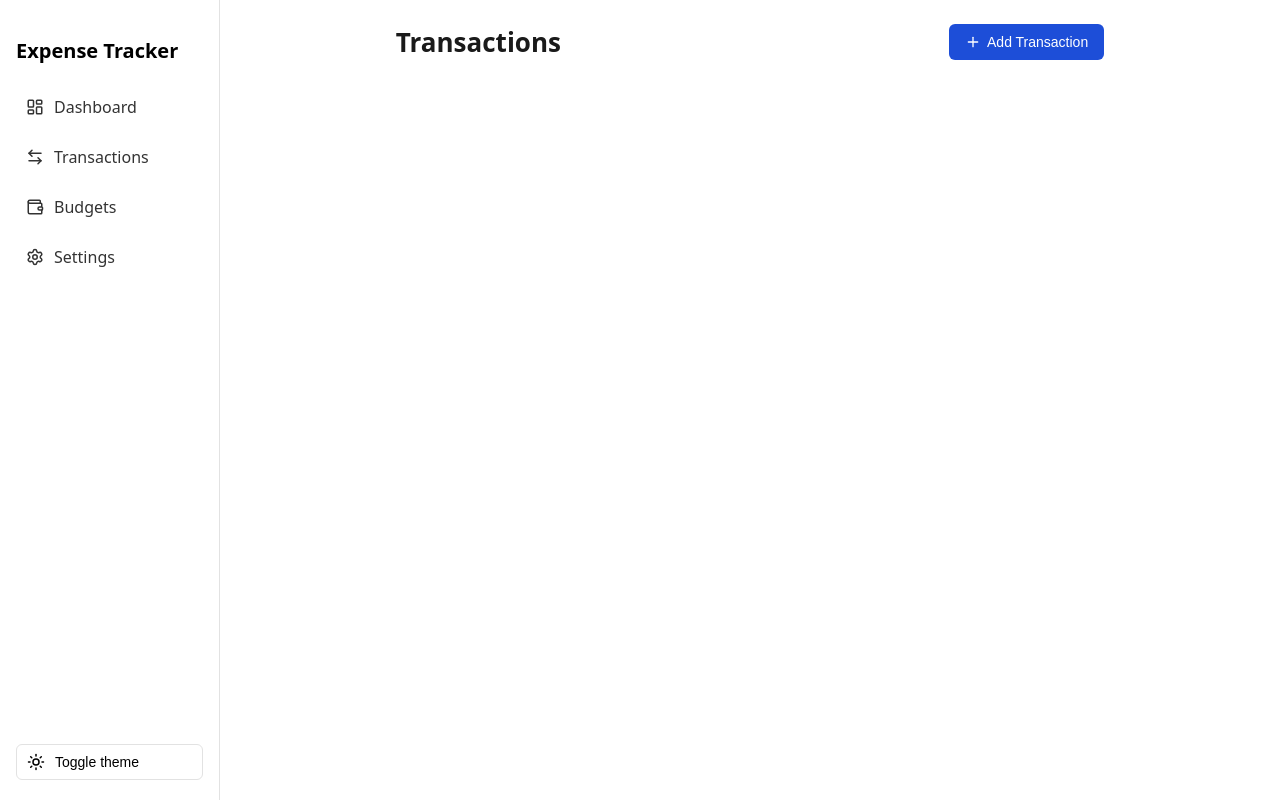
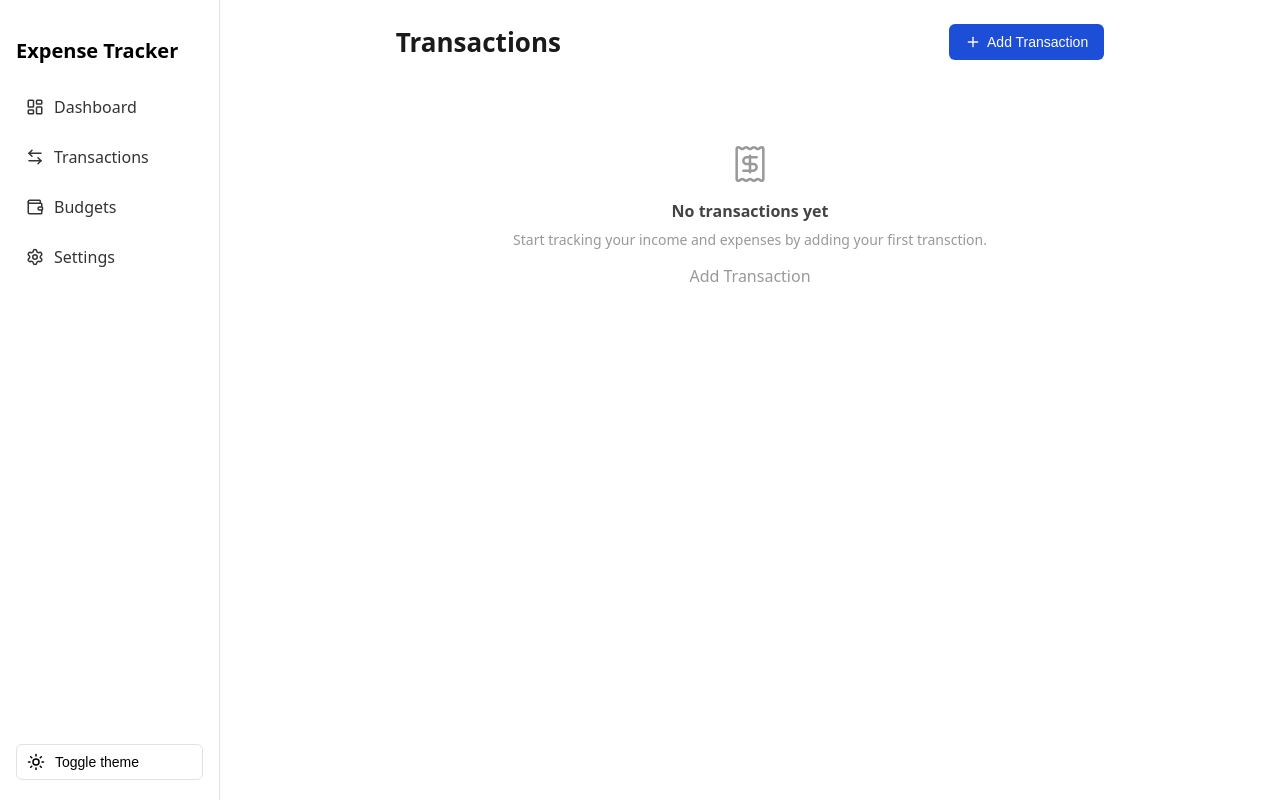
Before and after one commit to Palvett/Expense_tracker, a React (Vite) app: page /transactions in a window 1280 px wide. Built offline with nearby package versions, Linux system fonts and the light colour scheme.

Commit message:
Built a reusable EmptyState component to first display incase the transactionList is empty

```diff
--- /dev/null
+++ b/src/components/EmptyState.css
@@ -0,0 +1,21 @@
+.empty-state {
+  display: flex;
+  flex-direction: column;
+  align-items: center;
+  justify-content: center;
+  text-align: center;
+  padding: 60px 20px;
+  color: #999;
+  gap: 8px;
+}
+
+.empty-state h3 {
+  margin: 8px 0 0;
+  font-size: 16px;
+  color: #444;
+}
+
+.empty-state p {
+  margin: 0 0 8px;
+  font-size: 14px;
+}
--- /dev/null
+++ b/src/components/EmptyState.jsx
@@ -0,0 +1,18 @@
+import './EmptyState.css'
+
+function EmptyState({ icon: Icon, title, message, actionLabel, onAction }) {
+  return (
+    <div className="empty-state">
+      {Icon && <Icon size={40} strokeWidth={1.5} />}
+      <h3>{title}</h3>
+      <p>{message}</p>
+      {actionLabel && onAction && (
+        <buton type="button" classname="btn-primary" onClick={onAction}>
+            {actionLabel}
+        </buton>
+      )}
+    </div>
+  )
+}
+
+export default EmptyState
--- a/src/features/transactions/TransactionList.jsx
+++ b/src/features/transactions/TransactionList.jsx
@@ -1,7 +1,20 @@
+import { Receipt } from "lucide-react"
 import TransactionItem from "./TransactionItem"
 import './TransactionList.css'
+import EmptyState from "../../components/EmptyState"
 
-function TransactionList({ transactions, onEdit, onDelete }) {
+function TransactionList({ transactions, onEdit, onDelete, onAddClick }) {
+    if (transactions.length === 0) {
+        return (
+            <EmptyState
+                icon={Receipt}
+                title="No transactions yet"
+                message="Start tracking your income and expenses by adding your first transction."
+                actionLabel="Add Transaction"
+                onAction={onAddClick}
+            />
+        )
+    }
     const sortedTransactions = [...transactions].sort(
         (a, b) => new Date(b.date) - new Date(a.date)
     )
--- a/src/pages/Transactions.jsx
+++ b/src/pages/Transactions.jsx
@@ -54,6 +54,7 @@ function Transactions() {
         transactions={transactions}
         onEdit={handleEditClick}
         onDelete={handleDeleteClick}
+        onAddClick={handleAddClick}
       />
 
       {isModalOpen && (
```
